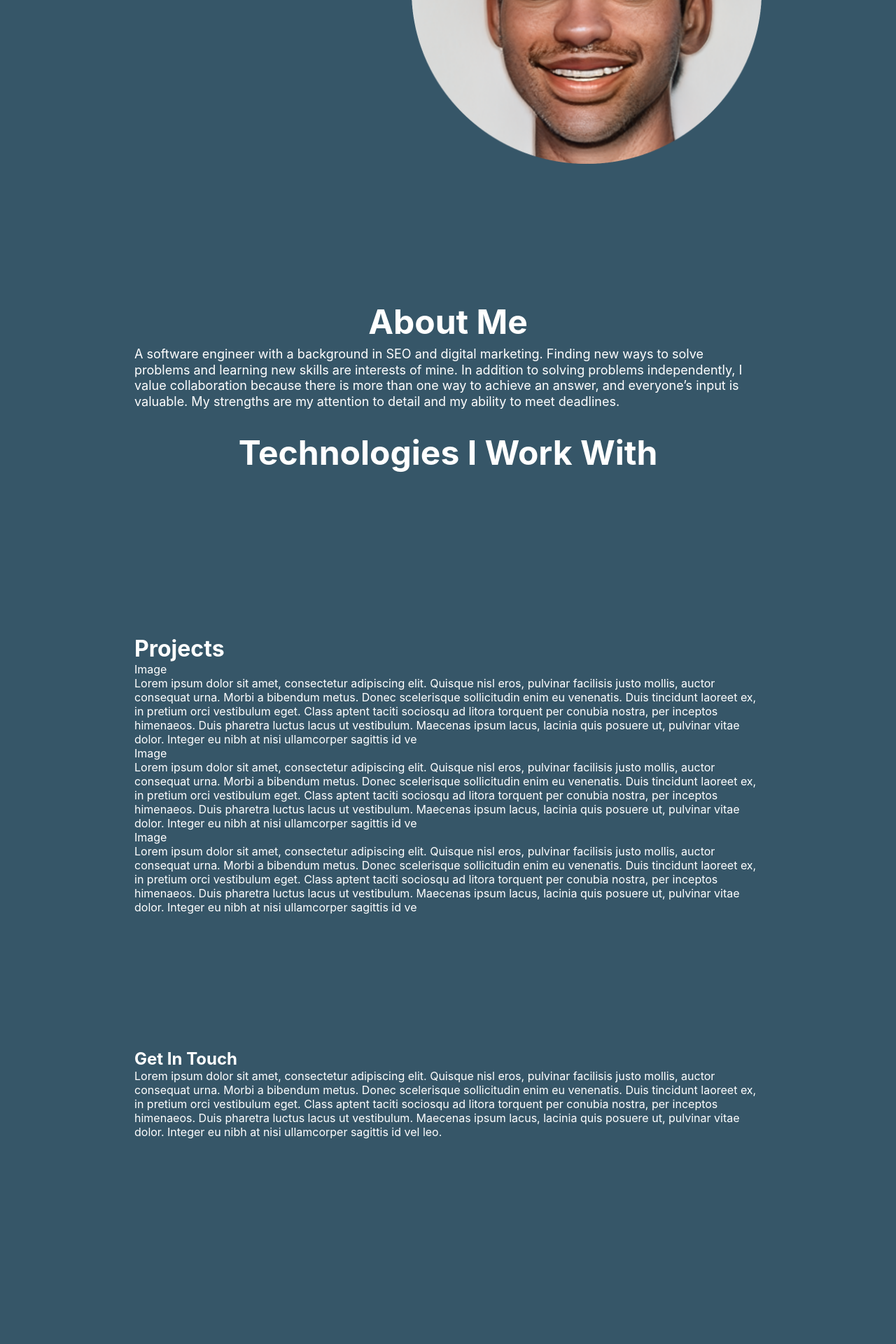
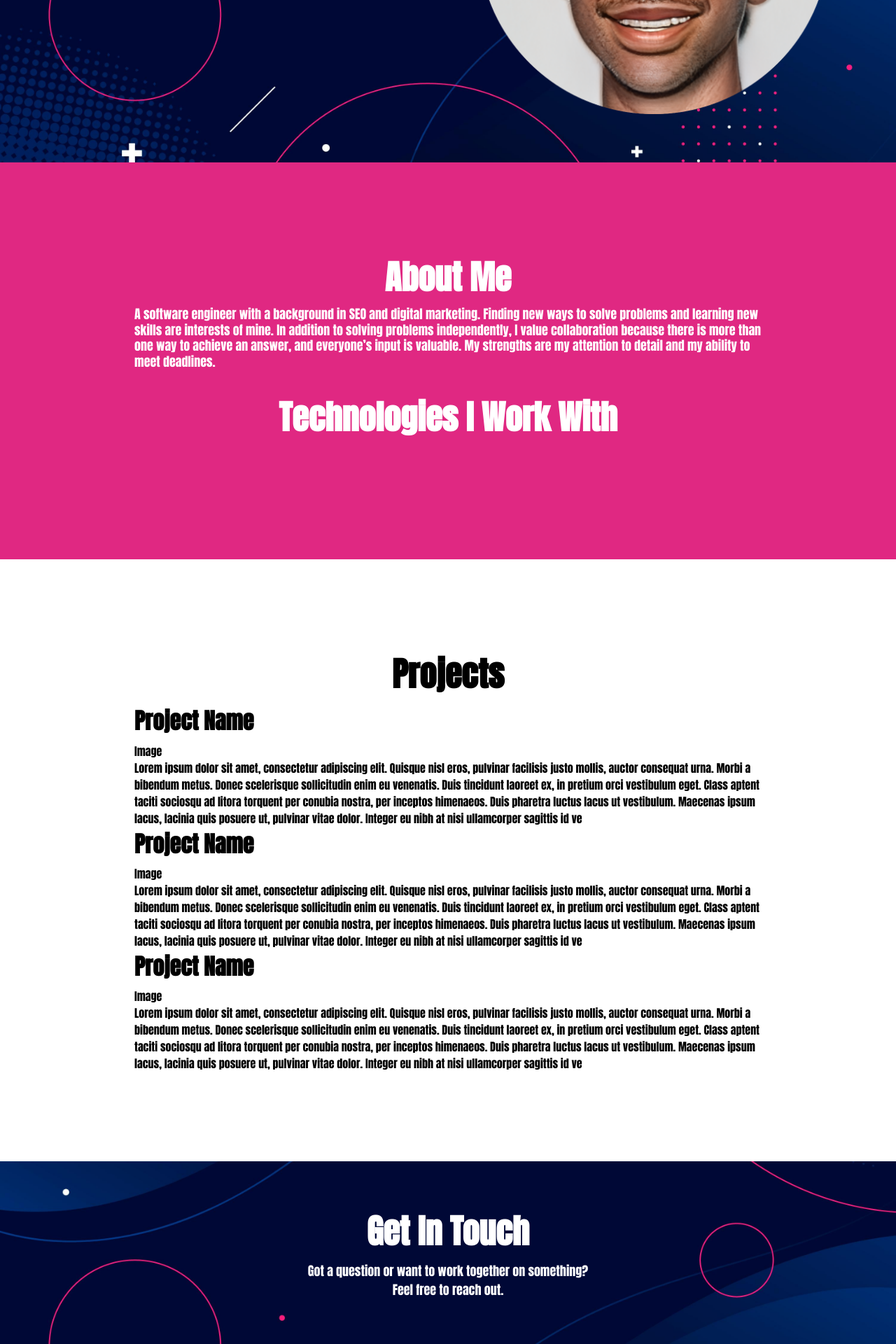
Before and after one commit to vvillbiii/vvillbiii-portfolio-v1, a React (Create React App) app: page / in a window 1280 px wide. Shown: the part 456-2376 px from the top of the page at 70% size. Before the commit the page ends 2211 px from the top, so only its background shows below. Built offline with nearby package versions, Linux system fonts and the light colour scheme.

Commit message:
improved layout changed colors and styles

```diff
--- a/public/index.html
+++ b/public/index.html
@@ -8,6 +8,12 @@
     <meta
       name="description"
       content="Web site created using create-react-app"
+    />
+    <link rel="preconnect" href="https://fonts.googleapis.com" />
+    <link rel="preconnect" href="https://fonts.gstatic.com" crossorigin />
+    <link
+      href="https://fonts.googleapis.com/css2?family=Anton&display=swap"
+      rel="stylesheet"
     />
     <link rel="apple-touch-icon" href="%PUBLIC_URL%/logo192.png" />
     <!--
--- a/src/App.css
+++ b/src/App.css
@@ -1,5 +1,19 @@
 * {
-  background: #365668;
+  /* background: #365668; */
+  box-sizing: border-box;
   padding: 0;
   margin: 0;
 }
+
+.hero-section,
+.footer-section {
+  background-image: url(./assets/5172658.jpg);
+  background-position: center;
+  background-repeat: no-repeat;
+  background-size: cover;
+  object-fit: cover;
+}
+
+.about-section {
+  background-color: #e02882;
+}
--- a/src/App.js
+++ b/src/App.js
@@ -8,11 +8,17 @@ import Contact from "./components/Contact/Contact";
 function App() {
   return (
     <div className="App">
-      <Navbar />
-      <Header />
-      <About />
+      <div className="hero-section">
+        <Navbar />
+        <Header />
+      </div>
+      <div className="about-section">
+        <About />
+      </div>
       <Projects />
-      <Contact />
+      <div className="footer-section">
+        <Contact />
+      </div>
     </div>
   );
 }
--- a/src/components/About/about.css
+++ b/src/components/About/about.css
@@ -4,7 +4,7 @@
   justify-content: space-between;
   flex-direction: column;
   padding: 4rem 6rem;
-  margin: 4rem 6rem;
+  /* margin: 4rem 0rem; */
   color: white;
 }
 
--- a/src/components/Contact/Contact.js
+++ b/src/components/Contact/Contact.js
@@ -4,16 +4,8 @@ const Contact = () => {
   return (
     <div className="contact-section">
       <h2>Get In Touch</h2>
-      <p>
-        Lorem ipsum dolor sit amet, consectetur adipiscing elit. Quisque nisl
-        eros, pulvinar facilisis justo mollis, auctor consequat urna. Morbi a
-        bibendum metus. Donec scelerisque sollicitudin enim eu venenatis. Duis
-        tincidunt laoreet ex, in pretium orci vestibulum eget. Class aptent
-        taciti sociosqu ad litora torquent per conubia nostra, per inceptos
-        himenaeos. Duis pharetra luctus lacus ut vestibulum. Maecenas ipsum
-        lacus, lacinia quis posuere ut, pulvinar vitae dolor. Integer eu nibh at
-        nisi ullamcorper sagittis id vel leo.
-      </p>
+      <p>Got a question or want to work together on something?</p>
+      <p>Feel free to reach out.</p>
     </div>
   );
 };
--- a/src/components/Contact/contact.css
+++ b/src/components/Contact/contact.css
@@ -4,6 +4,20 @@
   justify-content: space-between;
   flex-direction: column;
   padding: 4rem 6rem;
-  margin: 4rem 6rem;
+  /* margin: 4rem 6rem; */
   color: white;
 }
+
+.contact-section h2 {
+  font-size: 3rem;
+  margin-bottom: 0.4rem;
+
+  display: flex;
+  justify-content: center;
+}
+
+.contact-section p {
+  font-size: 18px;
+  display: flex;
+  justify-content: center;
+}
--- a/src/components/Header/header.css
+++ b/src/components/Header/header.css
@@ -3,7 +3,7 @@
 
   justify-content: space-between;
   padding: 4rem 6rem;
-  margin: 4rem 6rem;
+  /* margin: 4rem 6rem; */
 }
 
 .header-font {
--- a/src/components/Navbar/Navbar.js
+++ b/src/components/Navbar/Navbar.js
@@ -2,8 +2,8 @@ import "./navbar.css";
 
 const Navbar = () => {
   return (
-    <div>
-      <div className="navbar">
+    <div className="navbar">
+      <div className="navbar-menu">
         <p className="logo">Will Bowles</p>
         <p>
           <a href="">Home</a>
--- a/src/components/Navbar/navbar.css
+++ b/src/components/Navbar/navbar.css
@@ -1,8 +1,12 @@
 .navbar {
+  padding-top: 1rem;
+}
+
+.navbar-menu {
   display: flex;
 
   justify-content: space-between;
-  margin: 2rem 2rem;
+  margin: 0rem 5rem;
 }
 
 .logo {
--- a/src/components/Projects/Projects.js
+++ b/src/components/Projects/Projects.js
@@ -3,8 +3,9 @@ import "./projects.css";
 const Projects = () => {
   return (
     <div className="project-section">
-      <h1>Projects</h1>
+      <h2>Projects</h2>
       <div>
+        <h3>Project Name</h3>
         <p>Image</p>
         <p>
           Lorem ipsum dolor sit amet, consectetur adipiscing elit. Quisque nisl
@@ -18,6 +19,7 @@ const Projects = () => {
         </p>
       </div>
       <div>
+        <h3>Project Name</h3>
         <p>Image</p>
         <p>
           Lorem ipsum dolor sit amet, consectetur adipiscing elit. Quisque nisl
@@ -31,6 +33,7 @@ const Projects = () => {
         </p>
       </div>
       <div>
+        <h3>Project Name</h3>
         <p>Image</p>
         <p>
           Lorem ipsum dolor sit amet, consectetur adipiscing elit. Quisque nisl
--- a/src/components/Projects/projects.css
+++ b/src/components/Projects/projects.css
@@ -5,5 +5,18 @@
   flex-direction: column;
   padding: 4rem 6rem;
   margin: 4rem 6rem;
-  color: white;
+  color: black;
 }
+
+.project-section h2 {
+  font-size: 3rem;
+  margin-bottom: 0.4rem;
+
+  display: flex;
+  justify-content: center;
+}
+
+.project-section h3 {
+  font-size: 2rem;
+  margin-bottom: 0.4rem;
+}
--- a/src/index.css
+++ b/src/index.css
@@ -1,13 +1,11 @@
 body {
   margin: 0;
-  font-family: -apple-system, BlinkMacSystemFont, 'Segoe UI', 'Roboto', 'Oxygen',
-    'Ubuntu', 'Cantarell', 'Fira Sans', 'Droid Sans', 'Helvetica Neue',
-    sans-serif;
+  font-family: "Anton", sans-serif;
   -webkit-font-smoothing: antialiased;
   -moz-osx-font-smoothing: grayscale;
 }
 
 code {
-  font-family: source-code-pro, Menlo, Monaco, Consolas, 'Courier New',
+  font-family: source-code-pro, Menlo, Monaco, Consolas, "Courier New",
     monospace;
 }
```
Also changed, not shown: src/assets/5172658.jpg (added).
